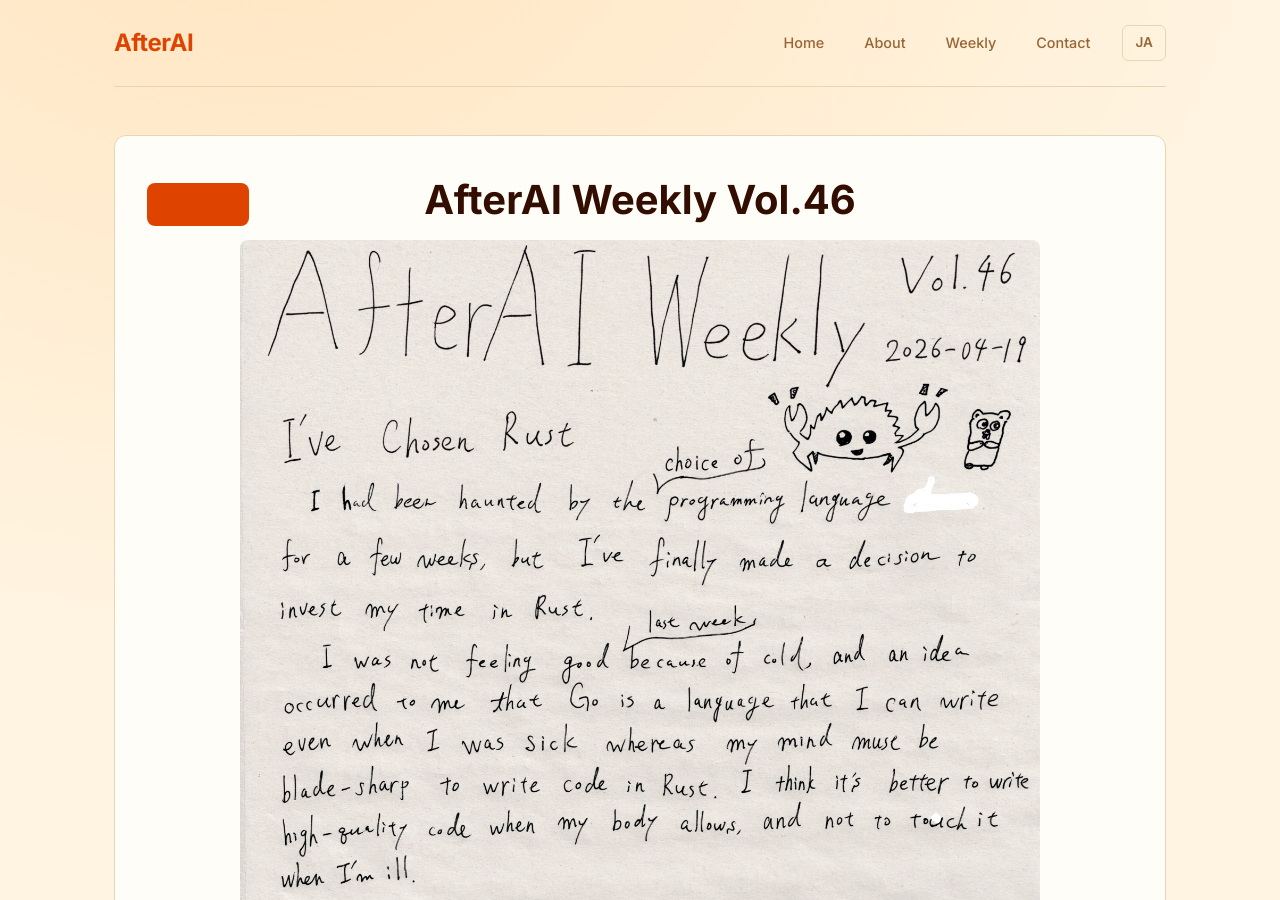
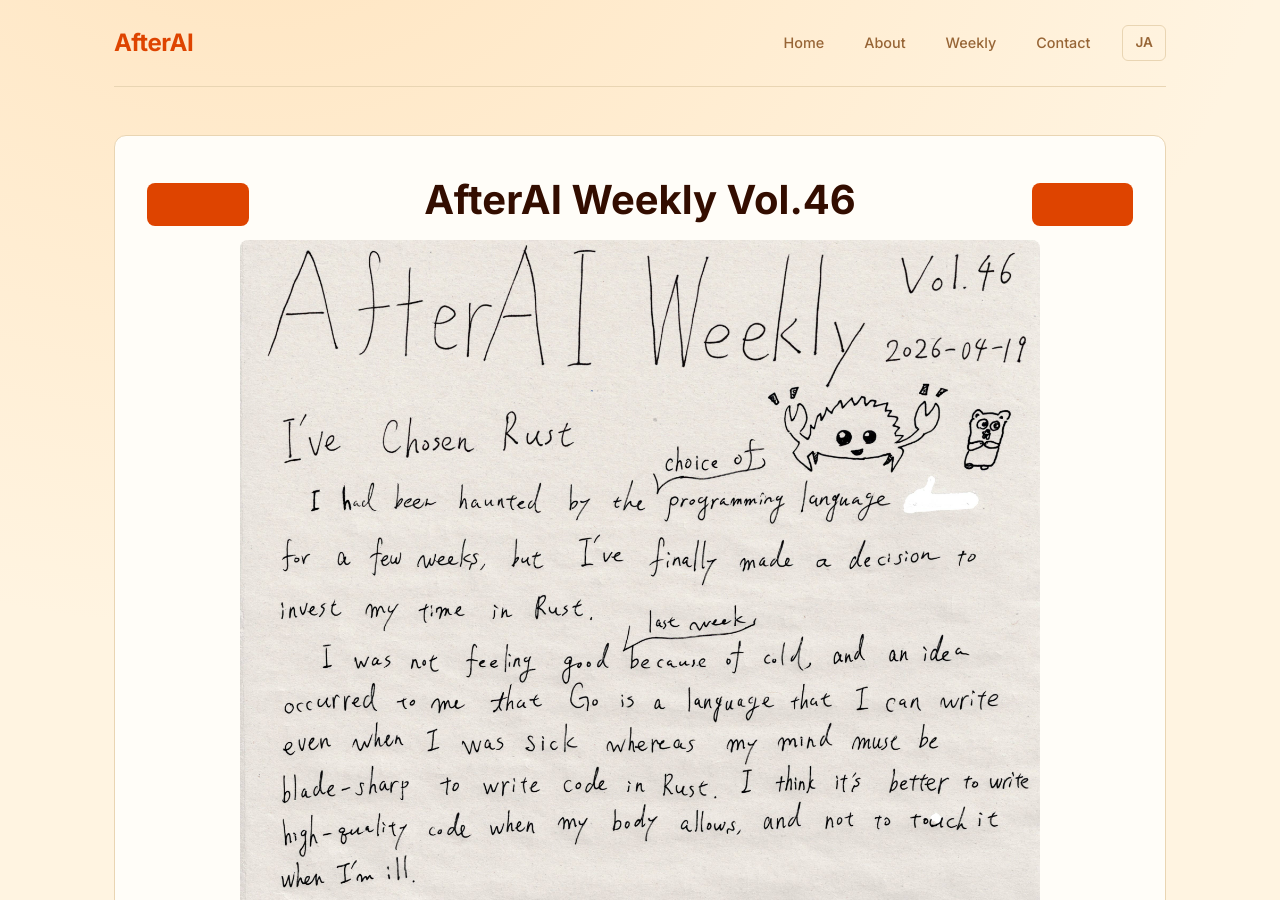
Before and after one commit to AfterAILab/AfterAILab.github.io, a Jekyll site: the page built from weekly/vol46.html, in a window 1280 px wide and 900 px high. Built offline with Jekyll 4.4.1, drawn with Linux system fonts in a browser that asks for light colours.

Commit message:
Add Vol. 47

```diff
--- a/_data/weekly_issues.yml
+++ b/_data/weekly_issues.yml
@@ -133,3 +133,5 @@
   slug: vol45
 - number: 46
   slug: vol46
+- number: 47
+  slug: vol47
--- /dev/null
+++ b/weekly/vol47.html
@@ -0,0 +1,5 @@
+---
+layout: weekly_issue
+title: "AfterAI Weekly Vol.47"
+slug: vol47
+---
```
Also changed, not shown: img/weekly/en/vol47-en.jpg (added).
